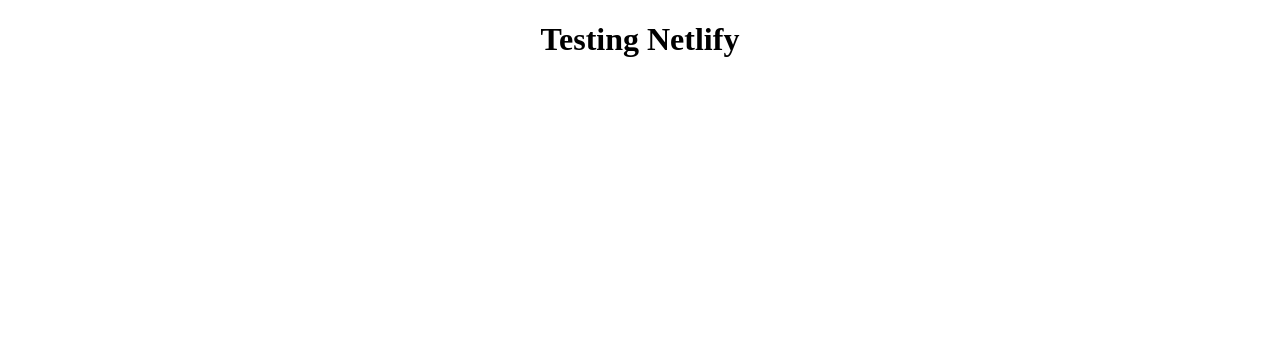
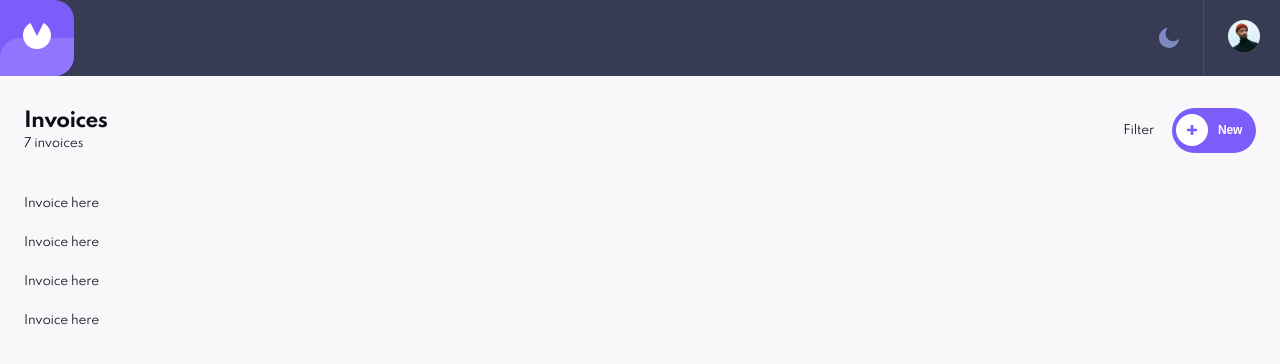
Before and after one commit to kpav33/invoice-app, a React (Create React App) app: page / in a window 1280 px wide. Shown: the top 364 px of the page. Built offline with nearby package versions, Linux system fonts and the light colour scheme.

Commit message:
Basic styling, static site header, basic invoices styling

```diff
--- a/public/index.html
+++ b/public/index.html
@@ -2,13 +2,16 @@
 <html lang="en">
   <head>
     <meta charset="utf-8" />
-    <link rel="icon" href="%PUBLIC_URL%/favicon.ico" />
+    <link rel="icon" href="%PUBLIC_URL%/favicon-32x32.png" />
     <meta name="viewport" content="width=device-width, initial-scale=1" />
     <meta name="theme-color" content="#000000" />
     <meta
       name="description"
       content="Web site created using create-react-app"
     />
+    <link rel="preconnect" href="https://fonts.googleapis.com">
+    <link rel="preconnect" href="https://fonts.gstatic.com" crossorigin>
+    <link href="https://fonts.googleapis.com/css2?family=Spartan:wght@400;700&display=swap" rel="stylesheet">
     <title>Invoice App</title>
   </head>
   <body>
--- a/src/App.css
+++ /dev/null
@@ -1,3 +0,0 @@
-.App {
-  text-align: center;
-}
--- a/src/App.js
+++ b/src/App.js
@@ -1,11 +1,16 @@
-import "./App.css";
+import { GlobalStyles } from "./GlobalStyle.style";
 
-function App() {
+import Header from "./components/Header";
+import MainContent from "./components/MainContent";
+
+export default function App() {
   return (
     <div className="App">
-      <h1>Testing Netlify</h1>
+      <GlobalStyles />
+      <Header />
+      <MainContent />
     </div>
   );
 }
 
-export default App;
+//export default App;
--- /dev/null
+++ b/src/GlobalStyle.style.js
@@ -0,0 +1,56 @@
+import { createGlobalStyle } from "styled-components";
+
+export const GlobalStyles = createGlobalStyle`
+    :root {
+        --button-purple-new: #7C5DFA;
+        --button-purple-new-hover: #9277FF;
+        --form-dark-input: #1E2139;
+        --button-dark-edit: #252945;
+        --form-light-input-border: #DFE3FA;
+        --date-text-light: #888EB0;
+        --text-light-form: #7E88C3;
+        --text-light-black: #0C0E16;
+        --button-delete: #EC5757;
+        --button-delete-hover: #9277FF;
+        --light-background: #F8F8FB;
+        --dark-background: #141625;
+    }
+
+    *,
+    *:before,
+    *:after {
+        box-sizing: border-box;
+    }
+    html {
+        max-width: 1920px;
+        margin: 0 auto;
+    }
+    body {
+        margin: 0;
+        padding: 0;
+        color: var(--text-light-black);
+        background: var(--light-background);
+        font-size: 12px;
+        line-height: 15px;
+        letter-spacing: -0.25px;
+        font-family: "Spartan", sans-serif;
+    }
+
+    h1 {
+        font-size: 32px;
+        line-height: 36px;
+        letter-spacing: -1px;
+    }
+
+    h2 {
+        font-size: 20px;
+        line-height: 22px;
+        letter-spacing: -0.63px;
+    }
+
+    h3 {
+        font-size: 16px;
+        line-height: 24px;
+        letter-spacing: -0.8px;
+    }
+`;
--- /dev/null
+++ b/src/components/ActionBar.js
@@ -0,0 +1,75 @@
+import React from "react";
+import styled from "styled-components";
+
+import { ReactComponent as Plus } from "../assets/icon-plus.svg";
+
+export default function ActionBar() {
+  return (
+    <StyledActionBarDiv>
+      <div>
+        <h2>Invoices</h2>
+        <p>7 invoices</p>
+      </div>
+      <ActionBarSelectionDiv>
+        <div>Filter</div>
+        <PlusIconDiv>
+          <Plus />
+        </PlusIconDiv>
+        <button>New</button>
+      </ActionBarSelectionDiv>
+    </StyledActionBarDiv>
+  );
+}
+
+const StyledActionBarDiv = styled.div`
+  display: flex;
+  justify-content: space-between;
+  align-items: center;
+  height: 44px;
+
+  h2 {
+    margin: 0;
+    margin-bottom: 4px;
+  }
+
+  p {
+    margin: 0;
+  }
+`;
+
+const ActionBarSelectionDiv = styled.div`
+  display: flex;
+  justify-content: space-between;
+  align-items: center;
+  position: relative;
+
+  button {
+    margin-left: 18px;
+    border: none;
+    background: var(--button-purple-new);
+    color: white;
+    padding: 15px 14px 15px 46px;
+    border-radius: 25px;
+    font-size: 12px;
+    font-weight: 700;
+    letter-spacing: -0.25px;
+    line-height: 15px;
+
+    &:hover {
+      cursor: pointer;
+    }
+  }
+`;
+
+const PlusIconDiv = styled.div`
+  //padding: 12px;
+  width: 32px;
+  height: 32px;
+  display: flex;
+  justify-content: center;
+  align-items: center;
+  background: white;
+  border-radius: 50%;
+  position: absolute;
+  left: 40%;
+`;
--- /dev/null
+++ b/src/components/Header.js
@@ -0,0 +1,74 @@
+import React from "react";
+import styled from "styled-components";
+
+import { ReactComponent as Logo } from "../assets/logo.svg";
+import { ReactComponent as Moon } from "../assets/icon-moon.svg";
+import userImg from "../assets/image-avatar.jpg";
+
+export default function Header() {
+  return (
+    <StyledHeader>
+      <LogoDiv>
+        <Logo />
+      </LogoDiv>
+      <SwitcherUserDiv>
+        <Moon />
+        <div>
+          <img src={userImg} alt="user" />
+        </div>
+      </SwitcherUserDiv>
+    </StyledHeader>
+  );
+}
+
+const StyledHeader = styled.header`
+  display: flex;
+  justify-content: space-between;
+  align-items: center;
+  background: #373b53;
+`;
+
+const LogoDiv = styled.div`
+  background: #7c5dfa;
+  padding: 23px;
+  border-radius: 0px 20px 20px 0px;
+  position: relative;
+  overflow: hidden;
+
+  &::before {
+    position: absolute;
+    content: "";
+    top: 50%;
+    left: 0;
+    width: 100%;
+    height: 100%;
+    background: hsl(252, 100%, 73%);
+    border-radius: 20px 0;
+  }
+
+  svg {
+    position: relative;
+    z-index: 10;
+  }
+`;
+
+const SwitcherUserDiv = styled.div`
+  display: flex;
+  justify-content: center;
+  align-items: center;
+
+  svg {
+    margin-right: 24px;
+  }
+
+  img {
+    width: 32px;
+    border-radius: 50%;
+    margin: 20px 20px 20px 24px;
+    //border-left: 2px solid red;
+  }
+
+  & > div {
+    border-left: 1px solid #494e6e;
+  }
+`;
--- /dev/null
+++ b/src/components/Invoice.js
@@ -0,0 +1,12 @@
+import React from "react";
+import styled from "styled-components";
+
+export default function Invoice() {
+  return (
+    <StyledInvoiceDiv>
+      <p>Invoice here</p>
+    </StyledInvoiceDiv>
+  );
+}
+
+const StyledInvoiceDiv = styled.div``;
--- /dev/null
+++ b/src/components/Invoices.js
@@ -0,0 +1,21 @@
+import React from "react";
+import styled from "styled-components";
+
+import Invoice from "./Invoice";
+
+export default function Invoices() {
+  return (
+    <StyledInvoicesDiv>
+      <Invoice />
+      <Invoice />
+      <Invoice />
+      <Invoice />
+    </StyledInvoicesDiv>
+  );
+}
+
+const StyledInvoicesDiv = styled.div`
+  display: grid;
+  grid-template: auto / auto;
+  margin-top: 32px;
+`;
--- /dev/null
+++ b/src/components/MainContent.js
@@ -0,0 +1,18 @@
+import React from "react";
+import styled from "styled-components";
+
+import ActionBar from "./ActionBar";
+import Invoices from "./Invoices";
+
+export default function MainContent() {
+  return (
+    <StyledMain>
+      <ActionBar />
+      <Invoices />
+    </StyledMain>
+  );
+}
+
+const StyledMain = styled.main`
+  padding: 32px 24px;
+`;
```
